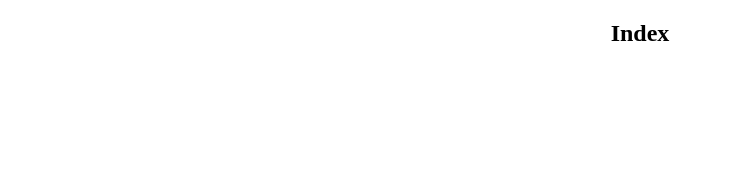
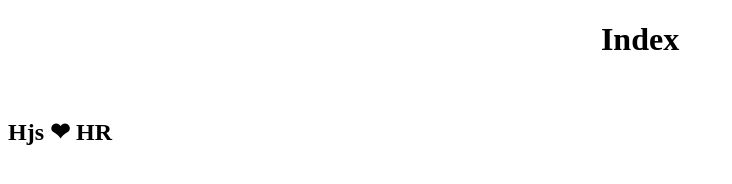
Before and after one commit to hjslovehr/MyPublicProject, a plain HTML site: page index.html in a window 1280 px wide. Shown: the whole page, without its empty margins (0-732 px from the left). Drawn offline with Linux system fonts and the light colour scheme.

Commit message:
Modify index.html

```diff
--- a/index.html
+++ b/index.html
@@ -6,6 +6,8 @@
     <title>Index</title>
 </head>
 <body>
-    <h2 align="center">Index</h2>
+    <h1 align="center">Index</h1>
+    <br/>
+    <h2>Hjs ❤ HR</h2>
 </body>
 </html>
```
